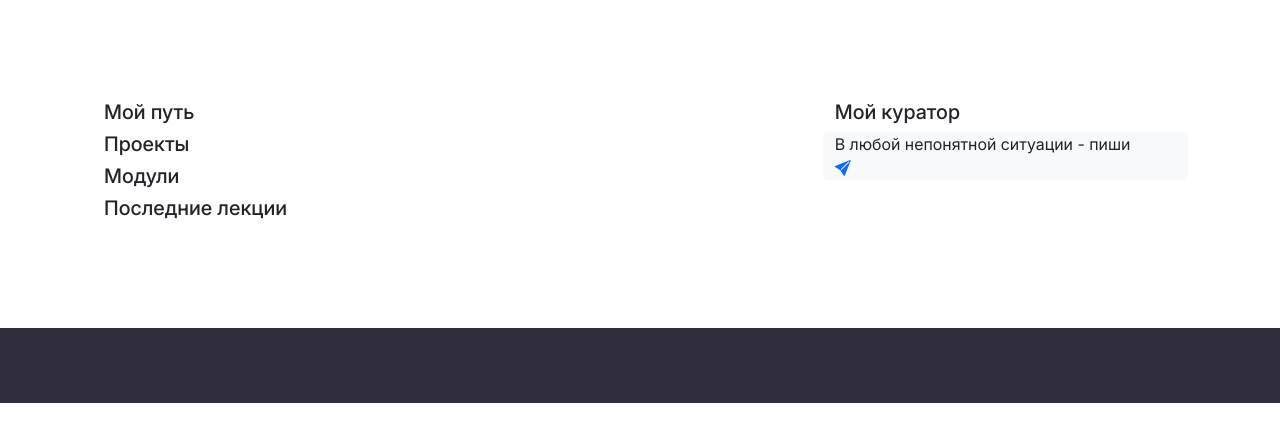
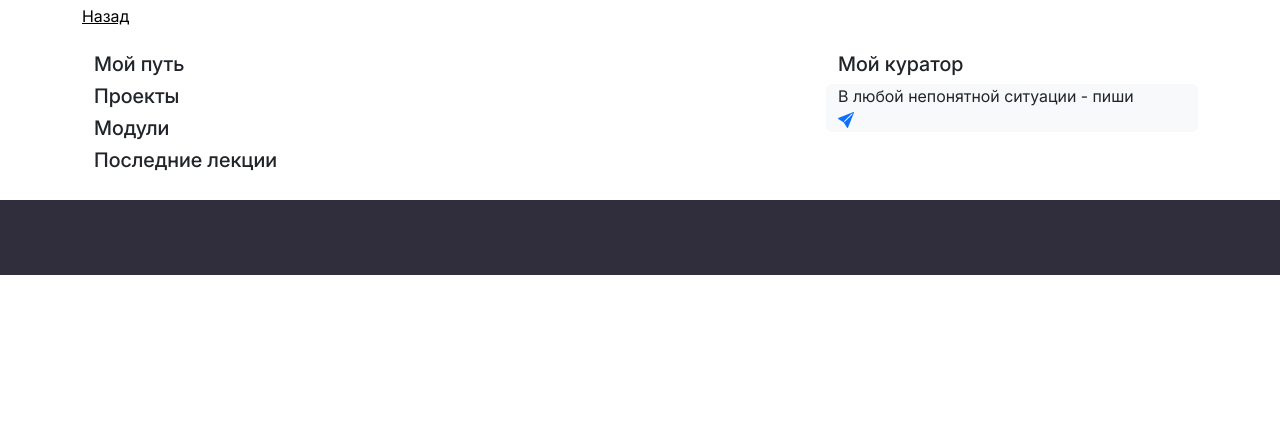
Before and after one commit to snowdy78/java-site, a PHP site: page /profile.php in a window 1280 px wide. Shown: the part 75-517 px from the top of the page. Run offline with PHP 8.4, Linux system fonts and the light colour scheme; the visitor is signed in with stand-in values (Sample User, id 1); tables that the repository leaves empty or names only in its code hold one stand-in row (values such as "Sample post"); some libraries are stand-ins or nearby versions.

Commit message:
history element

```diff
--- /dev/null
+++ b/css/history-block.css
@@ -0,0 +1,9 @@
+.history-block {
+    display: flex;
+    align-items: center;
+    height: 2em;
+}
+
+.history-block .history-element {
+    cursor: pointer;
+}
--- a/css/main-content.css
+++ b/css/main-content.css
@@ -1,5 +1,4 @@
 #main-content {
-    padding: 80px 80px;
 }
 
 .container > .row > * {
--- a/css/style.css
+++ b/css/style.css
@@ -1,4 +1,4 @@
-
+@import url("history-block.css");
 @import url("header.css");
 @import url("footer.css");
 @import url("main-content.css");
--- a/index.php
+++ b/index.php
@@ -5,6 +5,9 @@
         public function getPageName(): string {
             return "main";
         }
+        protected function title(): string {
+            return "Главная страница";
+        }
     }
     $page = new MainPage();
     $page->display();
--- a/src/DataBase.php
+++ b/src/DataBase.php
@@ -25,8 +25,8 @@
                     throw new PasswordsDontMatch("Passwords don't match");
                 }
                 $query = "INSERT INTO `users`
-                    (`id`, `email`, `login`, `password`, `administrator`, `course_id`) VALUES
-                    (DEFAULT, '$email', '$name', SHA1('$password'), DEFAULT, DEFAULT)";
+                    (`id`, `email`, `login`, `password`, `administrator`, `course_id`, `curator_id`) VALUES
+                    (DEFAULT, '$email', '$name', SHA1('$password'), DEFAULT, DEFAULT, DEFAULT)";
                 if (!$this->query($query)) {
                     return new Exception("Unable to register user");
                 }
--- a/src/PageContent.php
+++ b/src/PageContent.php
@@ -12,17 +12,30 @@
             echo "<html>";
             echo "<head>";
             include "src/page-elements/head.php";
+            echo "<title>";
+            if (empty($this->title())) {
+                echo $this->getPageName();
+            } else {
+                echo $this->title();
+            }
+            echo "</title>";
             echo "</head>";
             $body_styling = $this->getBodyClassName();
             echo "<body class='$body_styling'>";
             $this->loadHeader();
             echo "<div id='main-content'>";
-            include "src/page-contents/".$this->getPageName().".php";
+            $this->loadMainContent();
             echo "</div>";
             $this->loadFooter();
             include "src/page-elements/page-bottom.php";
             echo "</body>";
             echo "</html>";
+        }
+        protected function title(): string {
+            return "";
+        }
+        protected function loadMainContent(): void {
+            include "src/page-contents/".$this->getPageName().".php";
         }
         abstract public function getPageName(): string;
         protected function loadHeader(): void {
--- a/src/ProfilePage.php
+++ b/src/ProfilePage.php
@@ -31,6 +31,10 @@
             }
             include 'src/page-elements/profile-header.php';
         }
+        protected function loadMainContent(): void {
+            include 'src/page-elements/history.php';
+            parent::loadMainContent();
+        }
         protected function loadFooter(): void {
             include 'src/page-elements/profile-footer.php';
         }
--- a/src/page-elements/head.php
+++ b/src/page-elements/head.php
@@ -5,5 +5,3 @@
 <link href="node_modules/bootstrap/dist/css/bootstrap.min.css" rel="stylesheet">
 <link rel="stylesheet" href="node_modules/bootstrap-icons/font/bootstrap-icons.min.css">
 <script src="js/index.js"></script>
-
-<title><?php echo $this->getPageName(); ?></title>
--- /dev/null
+++ b/src/page-elements/history.php
@@ -0,0 +1,4 @@
+<div class="container history-block">
+    <a class="history-element text-underline text-black" onclick="gotoPreviousPage()">Назад</a>
+
+</div>
```
